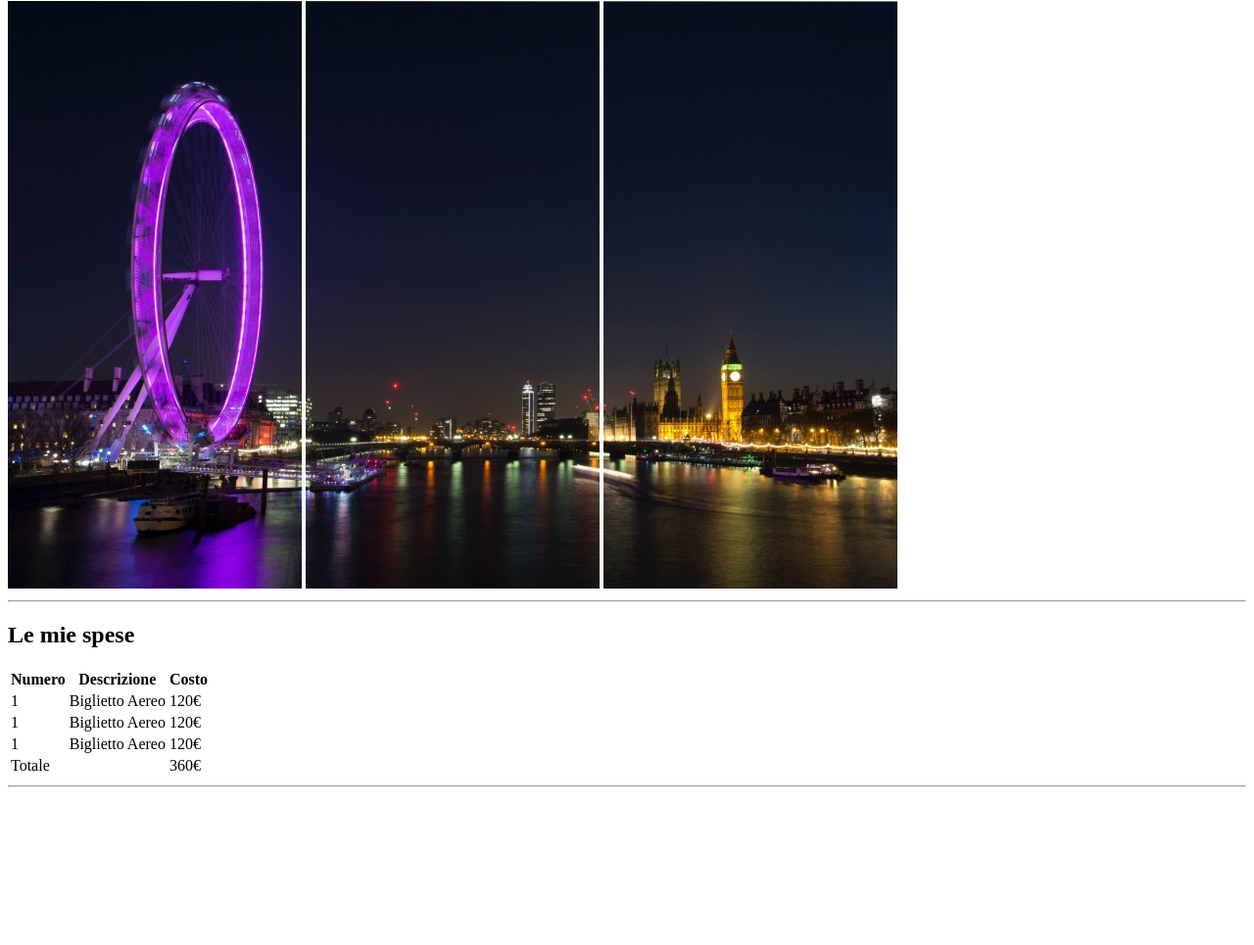
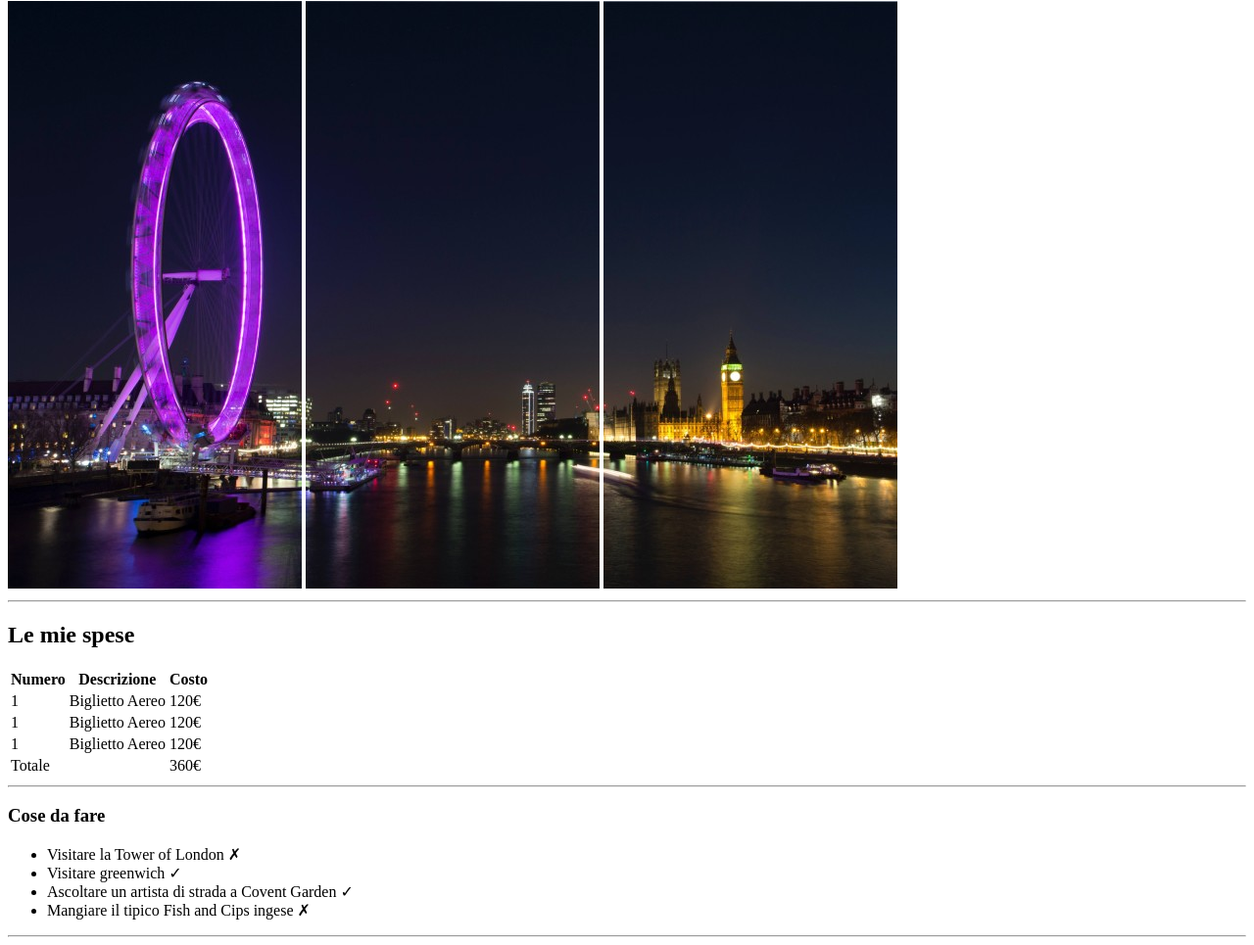
Before and after one commit to MassimoPeruga/html-london-trip, a plain HTML site: page index.html in a window 1280 px wide. Shown: the part 79-1044 px from the top of the page at 98% size. Before the commit the page ends 891 px from the top, so only its background shows below. Drawn offline with Linux system fonts and the light colour scheme.

Commit message:
main-to-do

```diff
--- a/index.html
+++ b/index.html
@@ -58,7 +58,14 @@
 
         <!-- cose da fare -->
         <section>
-
+<h3>Cose da fare</h3>
+<ul>
+    <li>Visitare la Tower of London &#10007</li>
+    <li>Visitare greenwich &#10003</li>
+    <li>Ascoltare un artista di strada a Covent Garden &#10003</li>
+    <li>Mangiare il tipico Fish and Cips ingese &#10007</li>
+</ul>
+<hr>
         </section>
         <!-- /cose da fare -->
 
```
